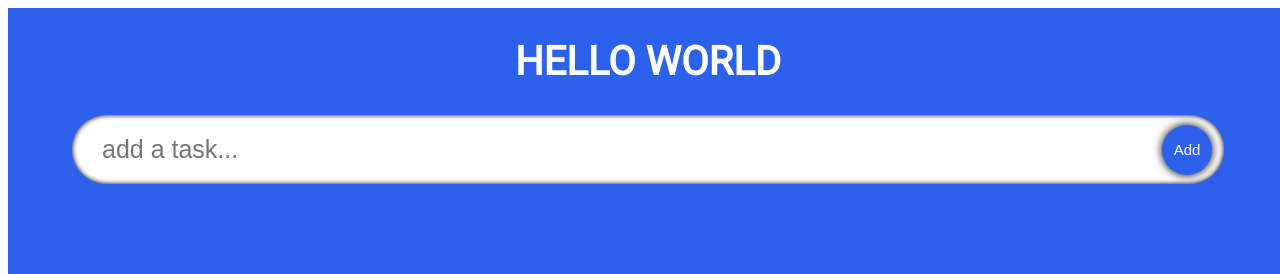
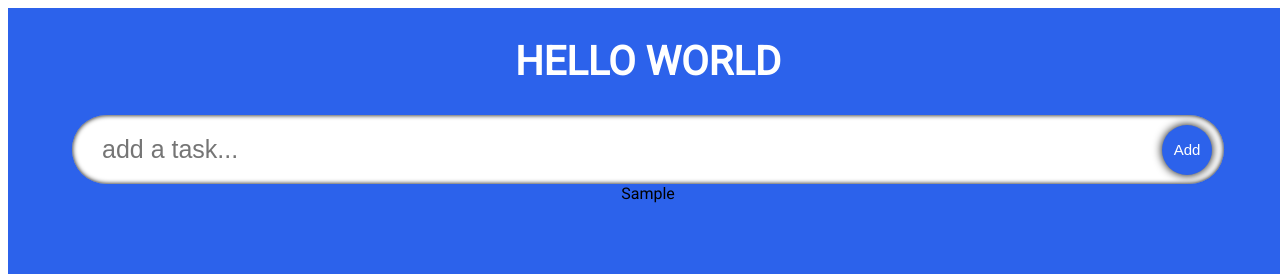
Before and after one commit to leoarthurwall/react-typescript, a React (Create React App) app: page / in a window 1280 px wide. Both pictures are taken after typing "Sample" into the empty fields and a click on the button "Add". Shown: the top 274 px of the page. Built offline with nearby package versions, Linux system fonts and the light colour scheme.

Commit message:
created a todolist component, handed in props, set a props interface, then set up a sungle todo component to map though i the todoList component

```diff
--- a/package.json
+++ b/package.json
@@ -12,6 +12,7 @@
     "@types/react-dom": "^18.0.6",
     "react": "^18.2.0",
     "react-dom": "^18.2.0",
+    "react-icons": "^4.4.0",
     "react-scripts": "5.0.1",
     "typescript": "^4.8.3",
     "web-vitals": "^2.1.4"
--- a/src/App.tsx
+++ b/src/App.tsx
@@ -3,6 +3,7 @@
 import Header from "./components/Header";
 import InputField from "./components/InputField";
 import { Todo } from "./model";
+import TodoList from "./components/TodoList";
 
 const App: React.FC = () => {
   const [todo, setTodo] = useState<string>("");
@@ -24,6 +25,7 @@
     <div className="App">
       <Header title="Hello World" color="white" />
       <InputField todo={todo} setTodo={setTodo} handleAdd={handleAdd} />
+      <TodoList todos={todos} setTodos={setTodos}/>
     </div>
   );
 };
--- a/src/components/InputField.tsx
+++ b/src/components/InputField.tsx
@@ -25,6 +25,7 @@
         placeholder="add a task..."
         value={todo}
         onChange={(e) => setTodo(e.target.value)}
+        autoFocus
       />
       <button className="input-submit" type="submit">
         Add
--- /dev/null
+++ b/src/components/SingleTodo.tsx
@@ -0,0 +1,20 @@
+import React from 'react'
+import { Todo } from '../model'
+import { AiFillEdit } from 'react-icons/ai'
+
+type Props = {
+    todo: Todo,
+    todos: Todo[],
+    setTodos: React.Dispatch<React.SetStateAction<Todo[]>>;
+}
+
+const SingleTodo = ({todo, todos, setTodos}:Props) => {
+  return (
+    <form className='todos-single'>
+        <span className='todos-single-text'>{todo.todo}</span>
+
+    </form>
+  )
+}
+
+export default SingleTodo
--- /dev/null
+++ b/src/components/TodoList.tsx
@@ -0,0 +1,20 @@
+import './styles.css'
+import { Todo } from '../model'
+import SingleTodo from './SingleTodo'
+
+interface Props {
+    todos: Todo[]
+    setTodos: React.Dispatch<React.SetStateAction<Todo[]>>
+}
+
+const TodoList:React.FC<Props> = ({todos, setTodos}) => {
+  return (
+    <div className='todos'>
+        {todos.map(todo => (
+            <SingleTodo todo={todo} key={todo.id} todos={todos} setTodos={setTodos}/>
+        ))}
+    </div>
+  )
+}
+
+export default TodoList
--- a/src/components/styles.css
+++ b/src/components/styles.css
@@ -49,3 +49,10 @@
   transform: scale(0.9);
   box-shadow: 0 0 5px black;
 }
+
+.todos {
+    display: flex;
+    justify-content: space-evenly;
+    width: 90%;
+    flex-wrap: wrap;
+}
```
Also changed, not shown: 1 other file (tests, documents, lock files or other folders).
